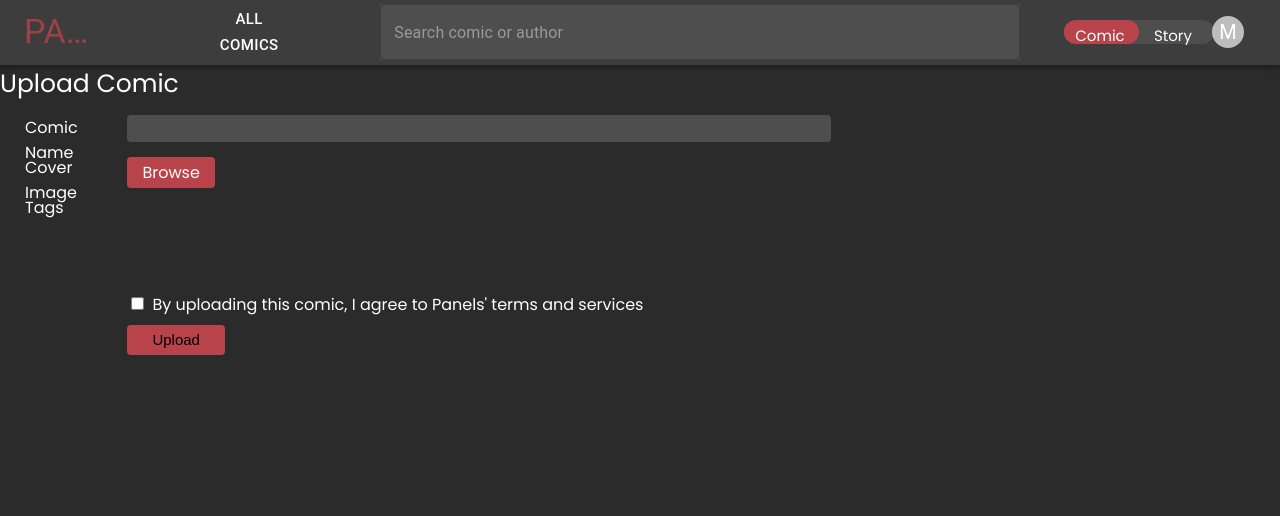
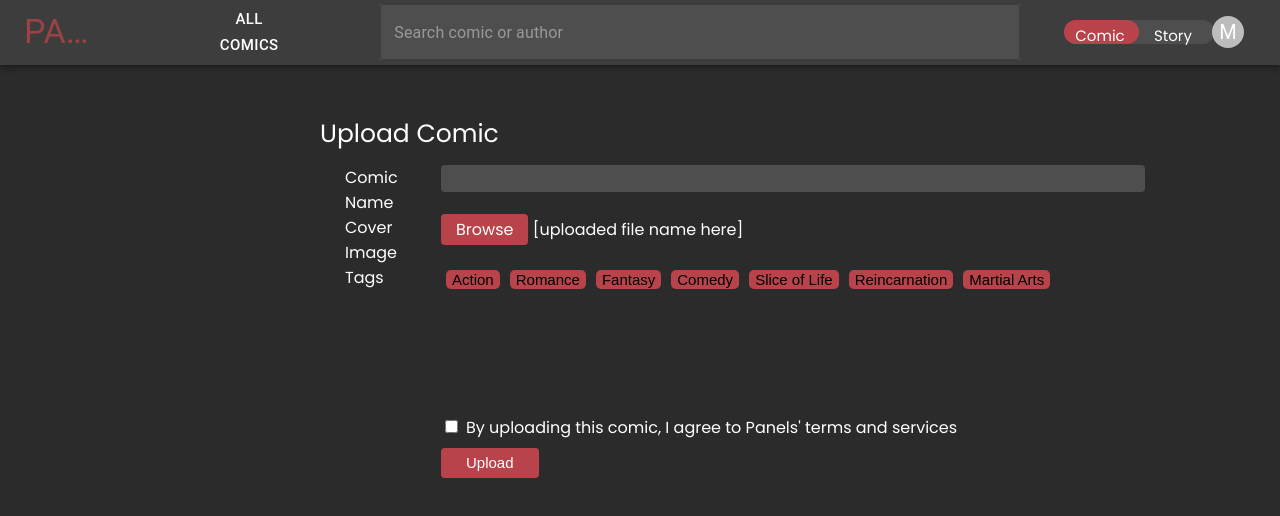
Before and after one commit to CobyYee/Panels, a React (Create React App) app in the folder client/: page /uploadcomic in a window 1280 px wide. Shown: the top 516 px of the page. Built offline with nearby package versions, Linux system fonts and the light colour scheme.

Commit message:
Finished Upload Comic Screen

```diff
--- a/client/src/App.css
+++ b/client/src/App.css
@@ -183,6 +183,9 @@ html, body {
 
 #upload_comic {
   display: block;
+  padding-left: 25%;
+  padding-top: 50px;
+  width: 75%
 }
 
 #upload_comic_label {
@@ -192,7 +195,7 @@ html, body {
 }
 
 #upload_comic_inputs {
-  width: 80%;
+  width: 100%;
   display: flex;
 }
 
@@ -209,11 +212,11 @@ html, body {
 }
 
 #upload_comic_name_label {
-  height: 40px
+  height: 50px
 }
 
 #upload_comic_image_label {
-  height: 40px;
+  height: 50px;
 }
 
 #upload_comic_tags_label {
@@ -222,7 +225,7 @@ html, body {
 
 #upload_comic_name {
   height: 25px;
-  margin-bottom: 15px;
+  margin-bottom: 22px;
   width: 700px;
   background-color: #4E4E4E;
   border: none;
@@ -240,11 +243,20 @@ html, body {
   border: none;
   border-radius: 4px;
   display: inline-block;
-  margin-bottom: 4px;
+  margin-bottom: 20px;
 }
 
 #tags {
-  height: 100px;
+  height: 150px;
+}
+
+.tag_button {
+  font-size: 15px;
+  margin: 5px;
+  color: black;
+  background-color: #b8434b;
+  border-radius: 5px;
+  border: 0px solid transparent;
 }
 
 #terms_checkbox {
@@ -263,6 +275,6 @@ html, body {
   border-radius: 4px;
   display: inline-block;
   margin-bottom: 4px;
-  color: black;
+  color: white;
   font-size: 15px;
 }
--- a/client/src/components/UploadComic.js
+++ b/client/src/components/UploadComic.js
@@ -2,6 +2,7 @@ import { useState } from 'react';
 
 function UploadComic() {
     const [file, setFile] = useState(null);
+    const [tags, setTags] = useState(["Action", "Romance", "Fantasy", "Comedy", "Slice of Life", "Reincarnation", "Martial Arts"]);
 
     return (
         <div id="upload_comic">
@@ -24,9 +25,11 @@ function UploadComic() {
                     <input id="upload_comic_name" type="text"></input> <br></br>
                     <input id="upload_comic_image" type="file"></input>
                     <label id="uploaded_comic_image_label" for="upload_comic_image">Browse</label>
-                    <label id="uploaded_comic_image_label_label"></label>
+                    <label id="uploaded_comic_image_label_label" for="uploaded_comic_image_label"> [uploaded file name here]</label>
                     <div id="tags">
-
+                        {tags.map((tag, index) => {
+                            return <button class="tag_button" value={index}>{tag}</button>
+                        })}
                     </div>
                     <input id="terms_checkbox" type="checkbox"></input>
                     <label id="terms_label" for="terms_checkbox">By uploading this comic, I agree to Panels' terms and services</label> <br></br>
```
